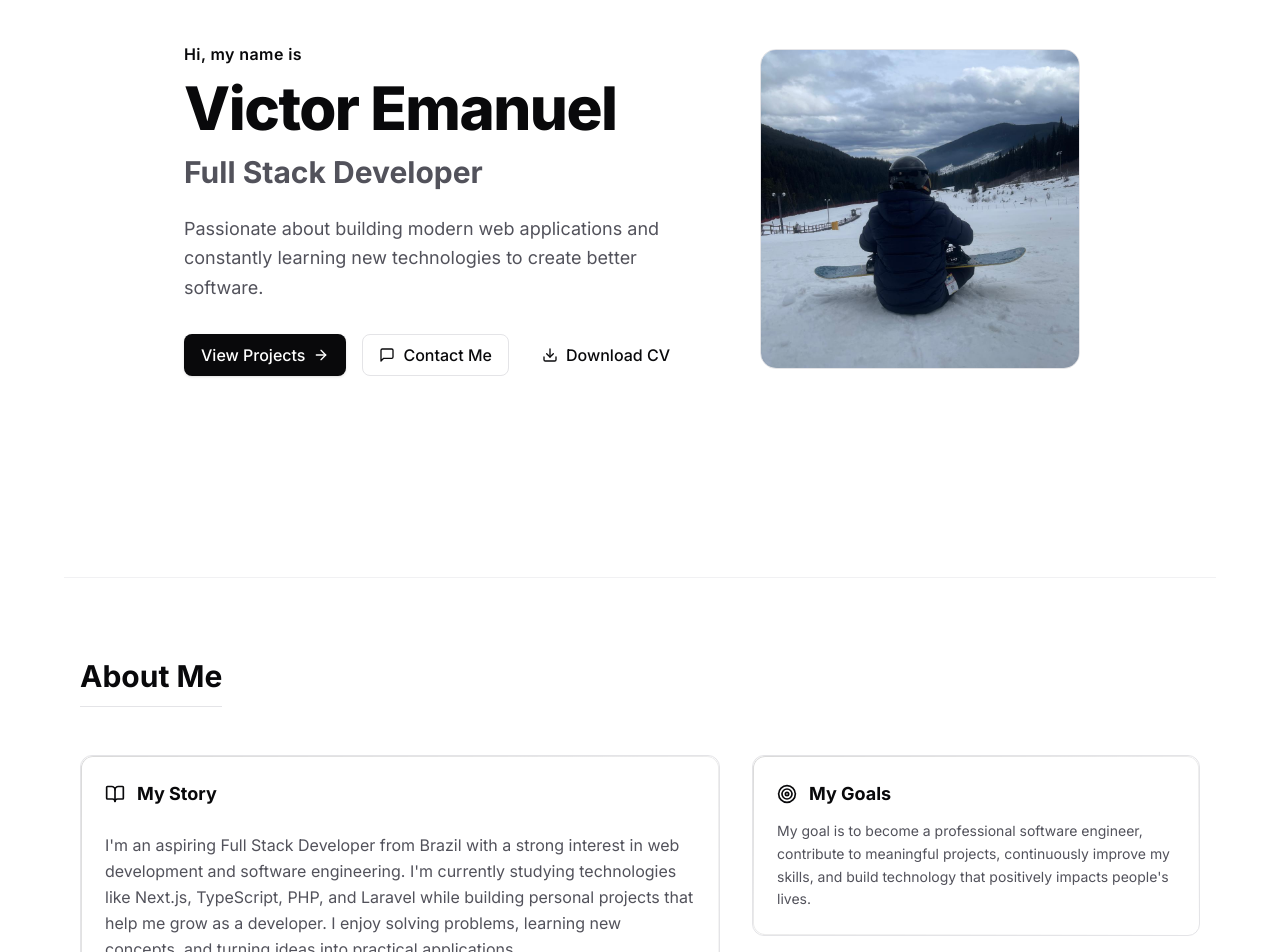
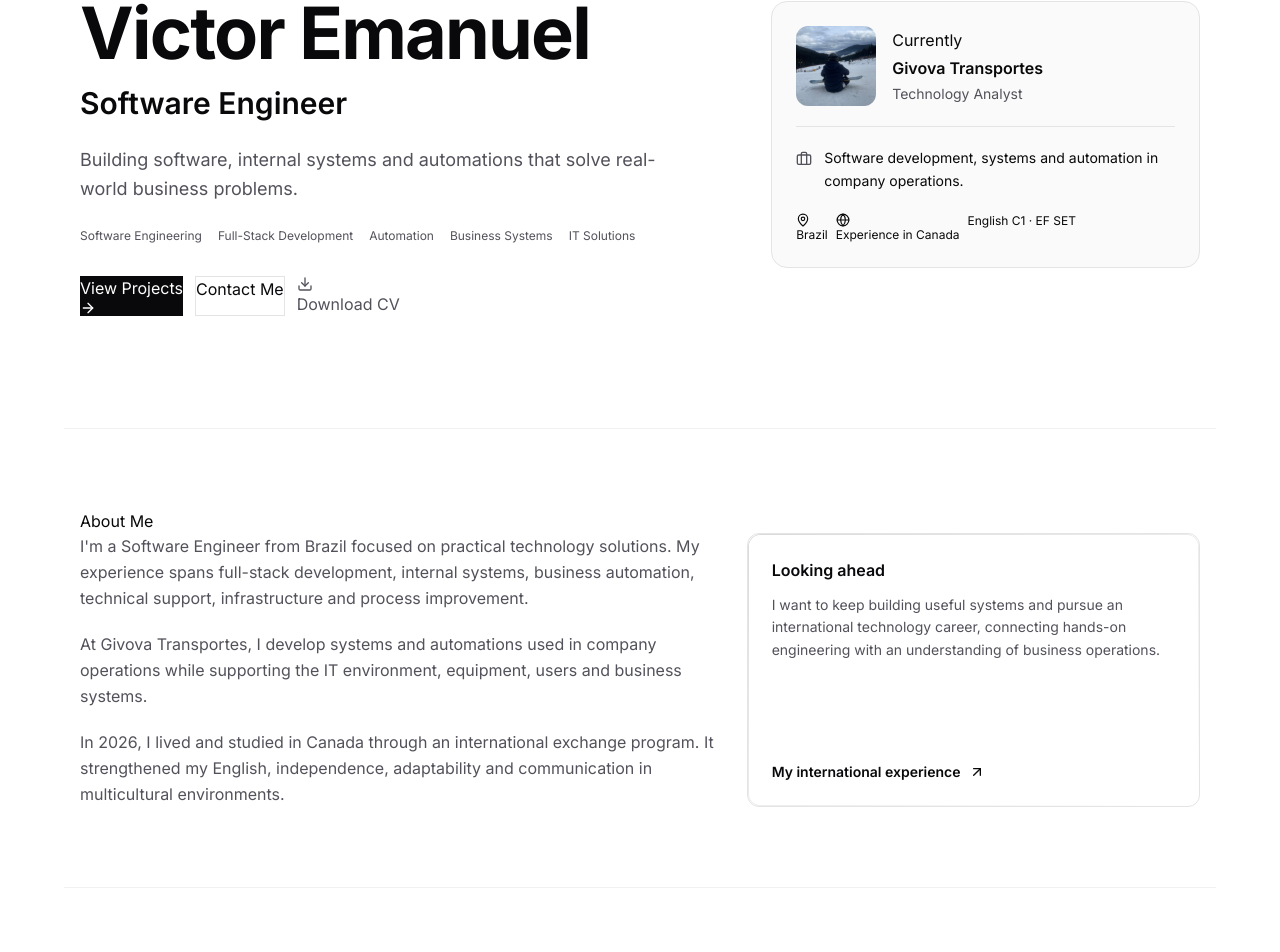
Before and after one commit to Vituinho/Portfolio, a Next.js app: page / in a window 1280 px wide. Shown: the part 224-1176 px from the top of the page. Built offline with nearby package versions, Linux system fonts and the light colour scheme.

Commit message:
feat: reposition portfolio as software engineer

```diff
--- a/src/components/sections/About.tsx
+++ b/src/components/sections/About.tsx
@@ -1,71 +1,31 @@
 'use client';
 
-import React from 'react';
 import { useI18n } from '@/i18n/context';
 import { profileData } from '@/data/profile';
 import Card from '../ui/Card';
-import { Heart, Target, BookOpen } from 'lucide-react';
-import { motion } from 'framer-motion';
+import { ArrowUpRight } from 'lucide-react';
 
 export default function About() {
   const { locale, t } = useI18n();
-
   return (
     <section id="about" className="py-20 px-4 max-w-6xl mx-auto border-t border-border-custom/50">
-      <motion.div
-        initial={{ opacity: 0, y: 20 }}
-        whileInView={{ opacity: 1, y: 0 }}
-        viewport={{ once: true, margin: "-100px" }}
-        transition={{ duration: 0.6 }}
-        className="w-full"
-      >
-        <h2 className="text-3xl font-bold text-text-primary mb-12 relative pb-3 border-b border-border-custom max-w-max">
-          {t.about.title}
-        </h2>
-
-        <div className="grid grid-cols-1 lg:grid-cols-12 gap-8 items-start">
-          {/* Main Story & Bio */}
-          <div className="lg:col-span-7 flex flex-col gap-6">
-            <Card hoverEffect={false} className="flex flex-col gap-4">
-              <div className="flex items-center gap-3 text-accent-custom mb-2">
-                <BookOpen className="w-5 h-5" />
-                <h3 className="font-bold text-lg text-text-primary">{t.about.story}</h3>
-              </div>
-              <p className="text-text-secondary leading-relaxed text-base">
-                {profileData.bio.en ? profileData.bio[locale] : ""}
-              </p>
-              <p className="text-text-secondary leading-relaxed text-base">
-                {profileData.story.en ? profileData.story[locale] : ""}
-              </p>
-            </Card>
+      <h2 className="section-title">{t.about.title}</h2>
+      <div className="grid gap-8 lg:grid-cols-[1.4fr_1fr]">
+        <div className="space-y-5 text-text-secondary leading-relaxed">
+          <p>{profileData.bio[locale]}</p>
+          <p>{profileData.story[locale]}</p>
+          <p>{profileData.passions[locale]}</p>
+        </div>
+        <Card hoverEffect={false} className="flex flex-col justify-between gap-6">
+          <div>
+            <h3 className="font-semibold mb-3">{locale === 'pt' ? 'O próximo passo' : 'Looking ahead'}</h3>
+            <p className="text-sm text-text-secondary leading-relaxed">{profileData.goals[locale]}</p>
           </div>
-
-          {/* Goals & Passions cards */}
-          <div className="lg:col-span-5 flex flex-col gap-6">
-            {/* Goals */}
-            <Card hoverEffect={true} className="flex flex-col gap-3">
-              <div className="flex items-center gap-3 text-accent-custom">
-                <Target className="w-5 h-5" />
-                <h3 className="font-bold text-lg text-text-primary">{t.about.goals}</h3>
-              </div>
-              <p className="text-text-secondary leading-relaxed text-sm">
-                {profileData.goals.en ? profileData.goals[locale] : ""}
-              </p>
-            </Card>
-
-            {/* Passions */}
-            <Card hoverEffect={true} className="flex flex-col gap-3">
-              <div className="flex items-center gap-3 text-accent-custom">
-                <Heart className="w-5 h-5" />
-                <h3 className="font-bold text-lg text-text-primary">{t.about.passions}</h3>
-              </div>
-              <p className="text-text-secondary leading-relaxed text-sm">
-                {profileData.passions.en ? profileData.passions[locale] : ""}
-              </p>
-            </Card>
-          </div>
-        </div>
-      </motion.div>
+          <a href="#education" className="inline-flex items-center gap-2 text-sm font-semibold">
+            {locale === 'pt' ? 'Minha experiência internacional' : 'My international experience'}<ArrowUpRight className="size-4" />
+          </a>
+        </Card>
+      </div>
     </section>
   );
 }
--- a/src/components/sections/Hero.tsx
+++ b/src/components/sections/Hero.tsx
@@ -1,141 +1,54 @@
 'use client';
 
-import React from 'react';
 import { useI18n } from '@/i18n/context';
 import { profileData } from '@/data/profile';
-import Button from '../ui/Button';
-import { ArrowRight, Download, MessageSquare } from 'lucide-react';
-import { motion } from 'framer-motion';
+import { languagesData } from '@/data/languages';
+import { ArrowRight, Download, MapPin, Globe, Briefcase } from 'lucide-react';
 import Image from 'next/image';
 
 export default function Hero() {
   const { locale, t } = useI18n();
-
-  const containerVariants = {
-    hidden: { opacity: 0 },
-    visible: {
-      opacity: 1,
-      transition: {
-        staggerChildren: 0.15
-      }
-    }
-  };
-
-  const itemVariants = {
-    hidden: { opacity: 0, y: 15 },
-    visible: {
-      opacity: 1,
-      y: 0,
-      transition: { duration: 0.5, ease: "easeOut" }
-    }
-  } as const;
-
-  const handleScrollTo = (id: string) => {
-    const element = document.getElementById(id);
-    if (element) {
-      const offset = 80;
-      const elementPosition = element.getBoundingClientRect().top + window.scrollY;
-      window.scrollTo({
-        top: elementPosition - offset,
-        behavior: 'smooth'
-      });
-    }
-  };
+  const pt = locale === 'pt';
+  const areas = pt
+    ? ['Engenharia de Software', 'Desenvolvimento Full Stack', 'Automação', 'Sistemas de Negócio', 'Soluções de TI']
+    : ['Software Engineering', 'Full-Stack Development', 'Automation', 'Business Systems', 'IT Solutions'];
 
   return (
-    <section
-      id="hero"
-      className="min-h-[calc(100vh-4rem)] flex items-center justify-center py-20 px-4 max-w-6xl mx-auto"
-    >
-      <motion.div
-        variants={containerVariants}
-        initial="hidden"
-        animate="visible"
-        className="grid grid-cols-1 md:grid-cols-12 gap-12 items-center w-full"
-      >
-        {/* Intro copy */}
-        <div className="md:col-span-7 flex flex-col items-start text-left order-2 md:order-1">
-          <motion.p
-            variants={itemVariants}
-            className="text-accent-custom font-semibold text-base mb-3 tracking-wide"
-          >
-            {locale === 'pt' ? "Olá, meu nome é" : "Hi, my name is"}
-          </motion.p>
-
-          <motion.h1
-            variants={itemVariants}
-            className="text-4xl sm:text-5xl lg:text-6xl font-extrabold tracking-tight text-text-primary mb-4"
-          >
-            {profileData.name}
-          </motion.h1>
-
-          <motion.p
-            variants={itemVariants}
-            className="text-2xl sm:text-3xl font-bold text-text-secondary mb-6"
-          >
-            {profileData.title[locale]}
-          </motion.p>
-
-          <motion.p
-            variants={itemVariants}
-            className="text-lg text-text-secondary max-w-lg mb-8 leading-relaxed"
-          >
-            {profileData.shortIntro[locale]}
-          </motion.p>
-
-          <motion.div
-            variants={itemVariants}
-            className="flex flex-wrap items-center gap-4 w-full sm:w-auto"
-          >
-            <Button
-              onClick={() => handleScrollTo('projects')}
-              className="group gap-2 w-full sm:w-auto cursor-pointer"
-            >
-              {t.hero.ctaProjects}
-              <ArrowRight className="w-4 h-4 group-hover:translate-x-1 transition-transform" />
-            </Button>
-
-            <Button
-              variant="outline"
-              onClick={() => handleScrollTo('contact')}
-              className="gap-2 w-full sm:w-auto cursor-pointer"
-            >
-              <MessageSquare className="w-4 h-4" />
-              {t.hero.ctaContact}
-            </Button>
-
-            <a
-              href={profileData.cvUrl}
-              download
-              className="w-full sm:w-auto"
-            >
-              <Button
-                variant="ghost"
-                className="gap-2 w-full sm:w-auto cursor-pointer border border-transparent hover:border-border-custom"
-              >
-                <Download className="w-4 h-4" />
-                {t.hero.downloadCV}
-              </Button>
-            </a>
-          </motion.div>
+    <section id="hero" className="px-4 py-16 sm:py-24 lg:py-28 max-w-6xl mx-auto">
+      <div className="grid gap-12 lg:grid-cols-[1.5fr_1fr] items-center">
+        <div>
+          <p className="eyebrow mb-5">{pt ? 'Tecnologia aplicada a problemas reais' : 'Technology for real-world problems'}</p>
+          <h1 className="text-4xl sm:text-6xl lg:text-7xl font-bold tracking-tight mb-4">{profileData.name}</h1>
+          <p className="text-2xl sm:text-3xl font-semibold mb-6">{profileData.title[locale]}</p>
+          <p className="max-w-xl text-lg leading-relaxed text-text-secondary">{profileData.shortIntro[locale]}</p>
+          <ul className="flex flex-wrap gap-x-4 gap-y-2 my-6 text-xs text-text-secondary">
+            {areas.map(area => <li key={area}>{area}</li>)}
+          </ul>
+          <div className="flex flex-wrap gap-3 mt-8">
+            <a href="#projects" className="action-link bg-accent-custom text-bg-primary hover:bg-accent-muted">{t.hero.ctaProjects}<ArrowRight className="size-4" /></a>
+            <a href="#contact" className="action-link border border-border-custom hover:bg-bg-secondary">{t.hero.ctaContact}</a>
+            <a href={profileData.cvUrl} download className="action-link text-text-secondary hover:bg-bg-secondary"><Download className="size-4" />{t.hero.downloadCV}</a>
+          </div>
         </div>
-
-        {/* Profile Picture Container */}
-        <div className="md:col-span-5 flex justify-center order-1 md:order-2">
-          <motion.div
-            variants={itemVariants}
-            className="relative w-64 h-64 sm:w-80 sm:h-80 rounded-2xl overflow-hidden border border-border-custom bg-bg-secondary flex items-center justify-center shadow-inner group"
-          >
-            <Image
-              src={profileData.avatarUrl}
-              alt={t.hero.avatarAlt}
-              fill
-              priority
-              className="object-cover transition-transform duration-500 group-hover:scale-105"
-            />
-          </motion.div>
+        <div className="rounded-2xl border border-border-custom bg-bg-secondary p-5 sm:p-6">
+          <div className="flex items-center gap-4 pb-5 border-b border-border-custom">
+            <div className="relative size-20 shrink-0 rounded-xl overflow-hidden">
+              <Image src={profileData.avatarUrl} alt={t.hero.avatarAlt} fill priority sizes="80px" className="object-cover" />
+            </div>
+            <div className="min-w-0">
+              <p className="eyebrow mb-1">{pt ? 'Atualmente' : 'Currently'}</p>
+              <p className="font-semibold">Givova Transportes</p>
+              <p className="text-sm text-text-secondary mt-1">{pt ? 'Analista de Tecnologia' : 'Technology Analyst'}</p>
+            </div>
+          </div>
+          <p className="flex items-start gap-3 text-sm leading-relaxed py-5"><Briefcase className="size-4 shrink-0 mt-1 text-text-secondary" />{pt ? 'Desenvolvimento de software, sistemas e automações na operação de uma empresa.' : 'Software development, systems and automation in company operations.'}</p>
+          <div className="flex flex-wrap gap-2 text-xs">
+            <span className="info-badge"><MapPin className="size-3.5" />{pt ? 'Brasil' : 'Brazil'}</span>
+            <a href="#education" className="info-badge hover:border-text-secondary"><Globe className="size-3.5" />{pt ? 'Experiência no Canadá' : 'Experience in Canada'}</a>
+            <a href={languagesData[0].certificate} target="_blank" rel="noopener noreferrer" className="info-badge hover:border-text-secondary">{pt ? 'Inglês C1 · EF SET' : 'English C1 · EF SET'}</a>
+          </div>
         </div>
-      </motion.div>
+      </div>
     </section>
   );
 }
--- a/src/data/profile.ts
+++ b/src/data/profile.ts
@@ -1,31 +1,28 @@
 import { ProfileInfo } from '../types/portfolio';
 
 export const profileData: ProfileInfo = {
-  name: "Victor Emanuel",
-  title: {
-    en: "Full Stack Developer",
-    pt: "Desenvolvedor Full Stack"
-  },
+  name: 'Victor Emanuel',
+  title: { en: 'Software Engineer', pt: 'Engenheiro de Software' },
   shortIntro: {
-    en: "Passionate about building modern web applications and constantly learning new technologies to create better software.",
-    pt: "Apaixonado por criar aplicações web modernas e aprender constantemente novas tecnologias para desenvolver softwares cada vez melhores."
+    en: 'Building software, internal systems and automations that solve real-world business problems.',
+    pt: 'Desenvolvimento de softwares, sistemas internos e automações para resolver problemas reais de empresas.'
   },
   bio: {
-    en: "I'm an aspiring Full Stack Developer from Brazil with a strong interest in web development and software engineering. I'm currently studying technologies like Next.js, TypeScript, PHP, and Laravel while building personal projects that help me grow as a developer. I enjoy solving problems, learning new concepts, and turning ideas into practical applications.",
-    pt: "Sou um desenvolvedor Full Stack em formação, apaixonado por desenvolvimento web e engenharia de software. Atualmente estudo tecnologias como Next.js, TypeScript, PHP e Laravel enquanto desenvolvo projetos pessoais que fortalecem minhas habilidades. Gosto de resolver problemas, aprender novos conceitos e transformar ideias em aplicações práticas."
+    en: "I'm a Software Engineer from Brazil focused on practical technology solutions. My experience spans full-stack development, internal systems, business automation, technical support, infrastructure and process improvement.",
+    pt: 'Sou um Engenheiro de Software do Brasil focado em soluções práticas de tecnologia. Minha experiência abrange desenvolvimento full stack, sistemas internos, automação de negócios, suporte técnico, infraestrutura e melhoria de processos.'
+  },
+  story: {
+    en: 'At Givova Transportes, I develop systems and automations used in company operations while supporting the IT environment, equipment, users and business systems.',
+    pt: 'Na Givova Transportes, desenvolvo sistemas e automações utilizados na operação da empresa e também atuo no suporte ao ambiente de TI, equipamentos, usuários e sistemas de negócio.'
   },
   goals: {
-    en: "My goal is to become a professional software engineer, contribute to meaningful projects, continuously improve my skills, and build technology that positively impacts people's lives.",
-    pt: "Meu objetivo é me tornar um desenvolvedor de software profissional, contribuir para projetos relevantes, evoluir continuamente minhas habilidades e criar tecnologias que gerem impacto positivo na vida das pessoas."
+    en: 'I want to keep building useful systems and pursue an international technology career, connecting hands-on engineering with an understanding of business operations.',
+    pt: 'Quero continuar construindo sistemas úteis e seguir uma carreira internacional em tecnologia, conectando a prática da engenharia ao entendimento das operações de negócio.'
   },
   passions: {
-    en: "Web development, leetcode, clean code, user experience, continuous learning, problem solving, and building projects that challenge me to improve every day.",
-    pt: "Desenvolvimento web, leetcode, código limpo, experiência do usuário, aprendizado contínuo, resolução de problemas e criação de projetos que me desafiem a evoluir todos os dias."
+    en: 'In 2026, I lived and studied in Canada through an international exchange program. It strengthened my English, independence, adaptability and communication in multicultural environments.',
+    pt: 'Em 2026, morei e estudei no Canadá por meio de um intercâmbio internacional. A experiência fortaleceu meu inglês, minha independência, adaptabilidade e comunicação em ambientes multiculturais.'
   },
-  story: {
-    en: "My interest in programming started years ago after discovering that coding can create amazing things. In 2025, I decided to dedicate myself seriously to software development and have been studying consistently ever since. A five-month international exchange program also strengthened my English and gave me valuable personal and cultural experiences that I bring into my professional journey.",
-    pt: "Meu interesse por programação começou anos atras depois de descobrir que programação pode criar coisas incríveis. Em 2025, decidi me dedicar de verdade ao desenvolvimento de software e desde então estudo de forma consistente. Um intercâmbio internacional de cinco meses também fortaleceu meu inglês e me proporcionou experiências pessoais e culturais que levo para minha trajetória profissional."
-  },
-  avatarUrl: "/images/avatar.jpeg",
-  cvUrl: "/vituinho-cv.pdf"
+  avatarUrl: '/images/avatar.jpeg',
+  cvUrl: '/vituinho-cv.pdf'
 };
```
